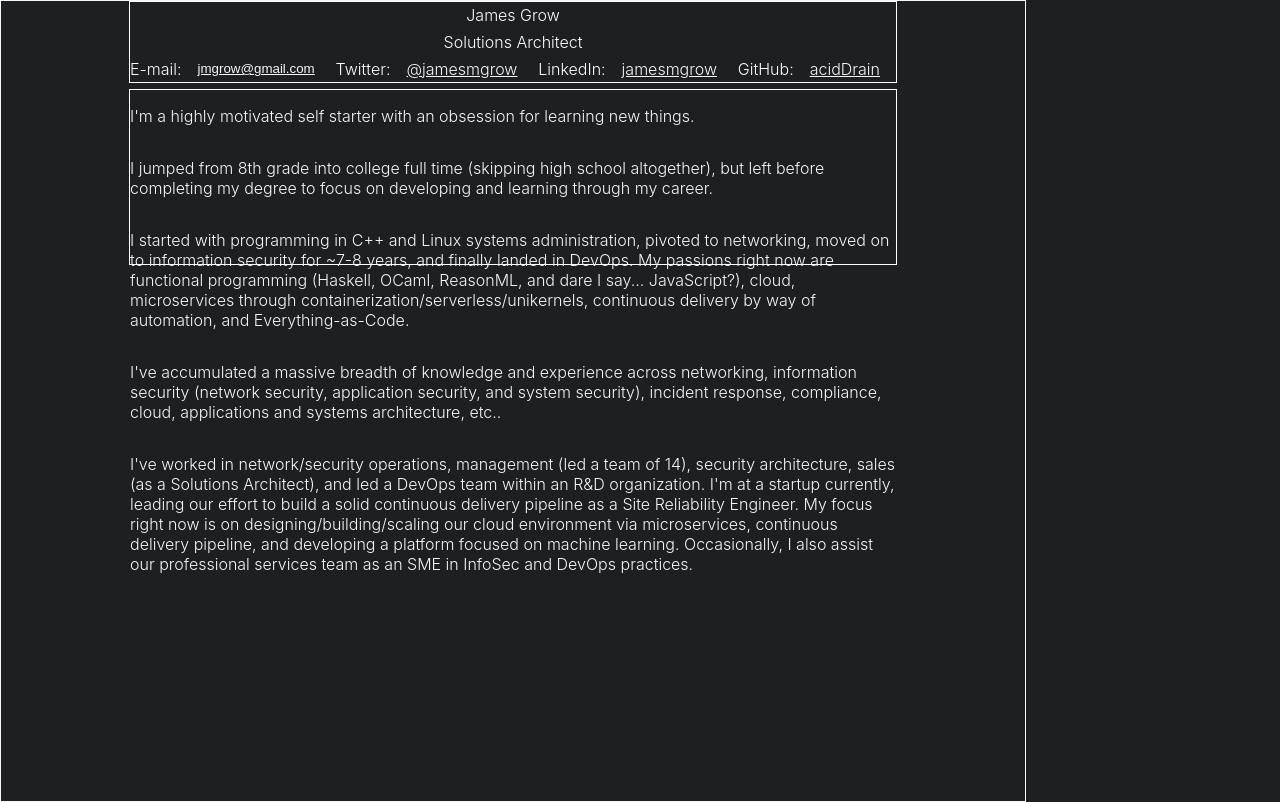
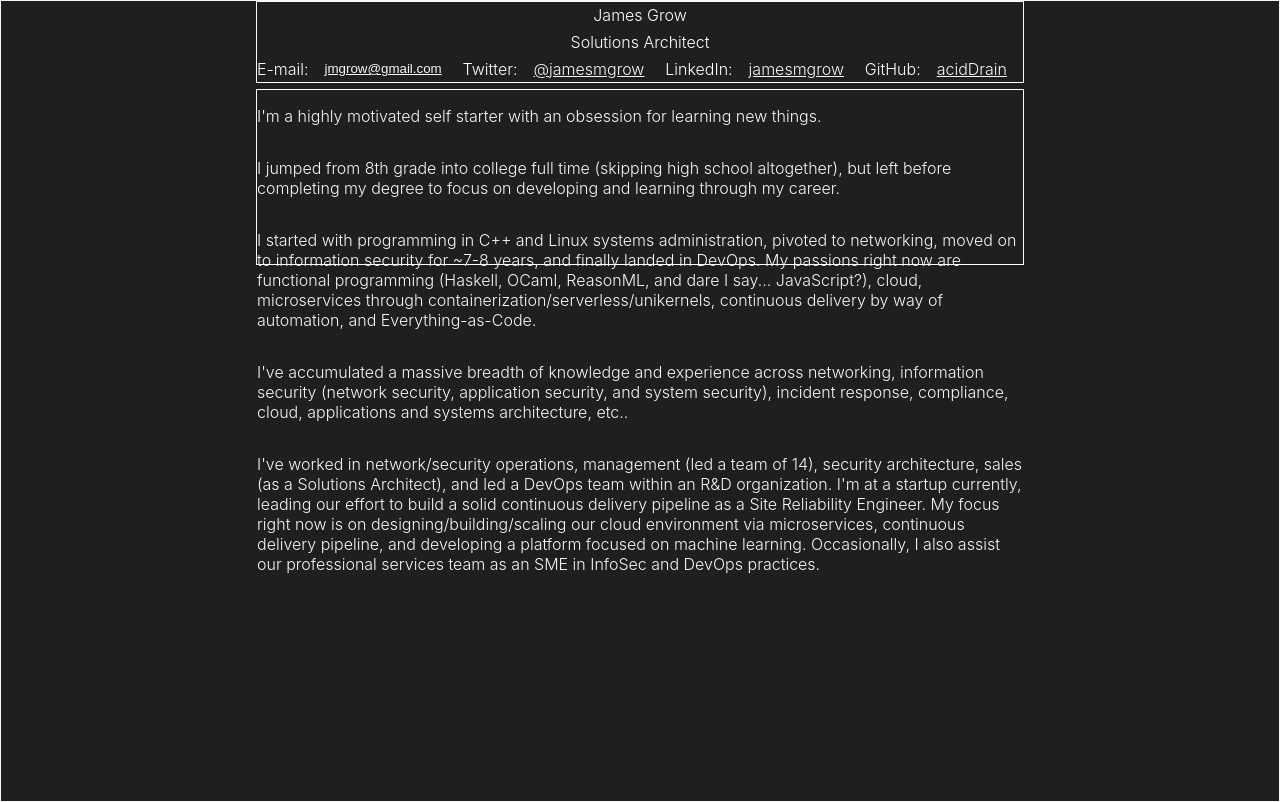
Before and after one commit to acidDrain/resume.jamesgrow.dev, a React (Create React App) app: page / in a window 1280 px wide. Built offline with nearby package versions, Linux system fonts and the light colour scheme.

Commit message:
Cleaned up main App.css

```diff
--- a/src/App.css
+++ b/src/App.css
@@ -2,7 +2,7 @@
   display: grid;
   border-color: #f7f1f8;
   min-height: 100vh;
-  max-width: calc(80vw);
+  max-width: calc(100vw);
   /* padding: 0 10vw 0 10vw; */
   grid-template-columns: repeat(5, minmax(auto, 20vw));
   grid-template-rows: 11vh repeat(4, minmax(auto, 22vh));
@@ -14,28 +14,3 @@
     "... systems work-history learn-next ... ";
   border: 1px solid;
 }
-
-/* .container {
-  display: grid;
-  grid-template-columns: repeat(5, minmax(auto, 20vw));
-  grid-template-rows: 11vh repeat(4, minmax(auto, 22vh));
-  grid-template-areas:
-  "... datac datac datac ..."
-  "... mapc mapc mapc ..."
-  "... mapc mapc mapc ..."
-  "... mapc mapc mapc ..."
-  "... mapc mapc mapc ...";
-}
-
-.data__container {
-  grid-area: datac;
-  border: 1px solid black;
-}
-
-.map__container {
-  grid-area: mapc;
-  width: 100%;
-  margin: 0;
-  text-align: center;
-  border: 1px darkorange dashed;
-} */
```
